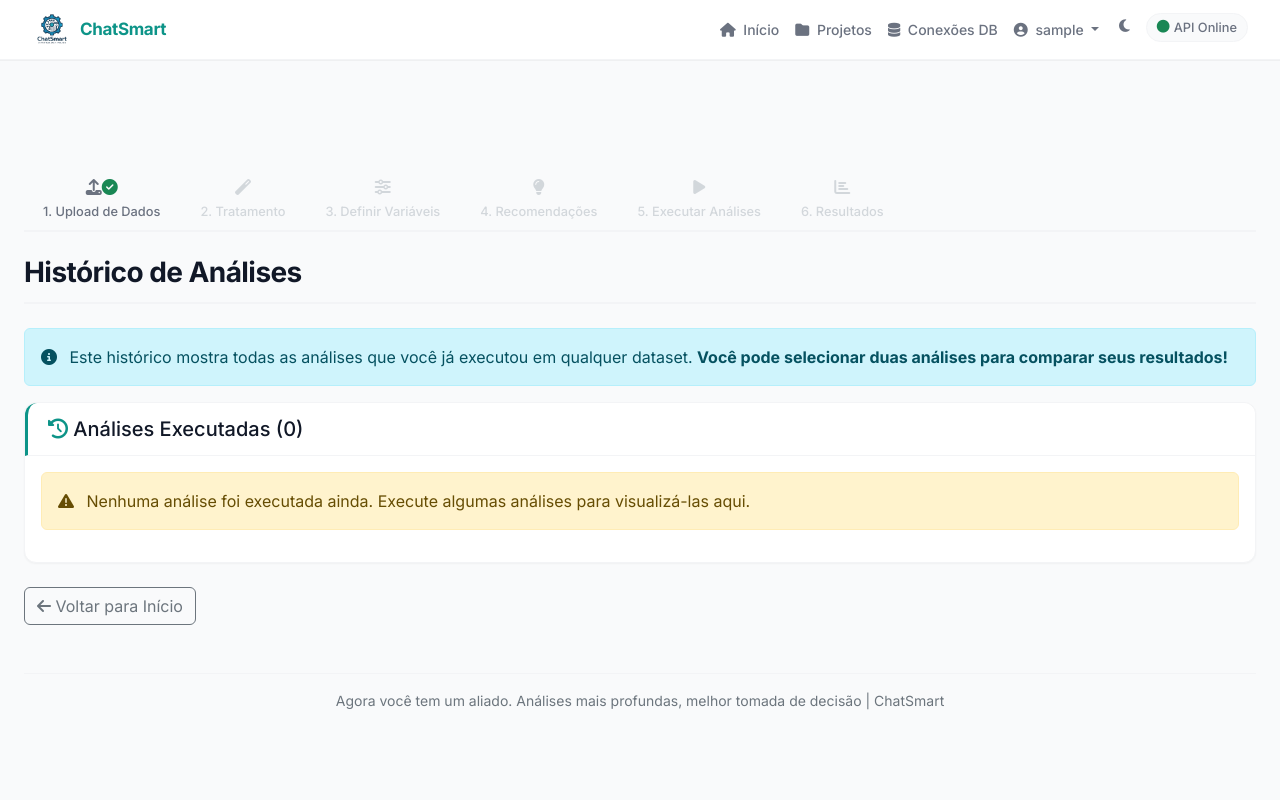
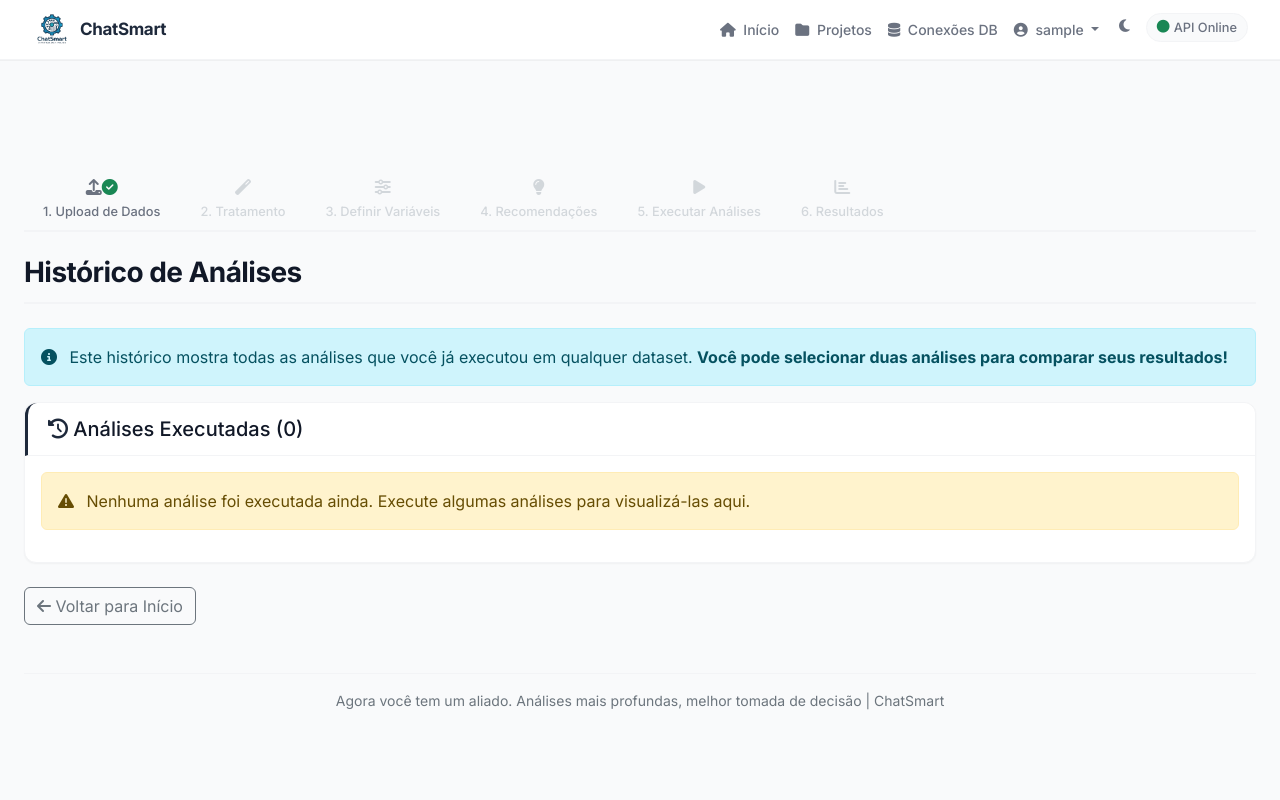
Before and after one commit to henrique-gama-eduzz/chatsmart_demo, a Django app: page /history/ in a window 1280 px wide. Run offline with Django 4.2, Linux system fonts and the light colour scheme; the visitor is signed in with stand-in values (Sample User, id 1); data that the repository does not hold is empty.

Commit message:
feat: switch to near-black slate palette (#1E293B) - Vercel-style minimal

```diff
--- a/frontend/static/css/style.css
+++ b/frontend/static/css/style.css
@@ -2,13 +2,13 @@
    DESIGN TOKENS
    ============================================================ */
 :root {
-  --color-primary:       #0D9488;
-  --color-primary-dark:  #0F766E;
-  --color-primary-light: #F0FDFA;
-  --color-primary-rgb:   13, 148, 136;
+  --color-primary:       #1E293B;
+  --color-primary-dark:  #0F172A;
+  --color-primary-light: #F8FAFC;
+  --color-primary-rgb:   30, 41, 59;
 
-  --color-accent:        #F97316;
-  --color-accent-dark:   #EA580C;
+  --color-accent:        #1E293B;
+  --color-accent-dark:   #0F172A;
 
   --color-success:       #059669;
   --color-success-light: #ECFDF5;
@@ -37,8 +37,8 @@
   --shadow-lg:  0 4px 16px rgba(0,0,0,0.08), 0 1px 4px rgba(0,0,0,0.04);
 
   /* Bootstrap overrides */
-  --bs-primary:          #0D9488;
-  --bs-primary-rgb:      13, 148, 136;
+  --bs-primary:          #1E293B;
+  --bs-primary-rgb:      30, 41, 59;
   --bs-body-font-family: var(--font-family);
   --bs-body-color:       var(--color-text);
 }
@@ -441,7 +441,7 @@ select[multiple] option:checked {
 select[multiple]:focus {
   border-color: var(--color-primary);
   outline: 0;
-  box-shadow: 0 0 0 0.25rem rgba(13, 148, 136, 0.2);
+  box-shadow: 0 0 0 0.25rem rgba(30, 41, 59, 0.12);
 }
 
 /* ============================================================
@@ -692,7 +692,7 @@ select[multiple]:focus {
 
 .login-brand-panel {
   flex: 1;
-  background: linear-gradient(135deg, var(--color-primary-dark) 0%, var(--color-primary) 65%, #818CF8 100%);
+  background: linear-gradient(160deg, #0F172A 0%, #1E293B 60%, #334155 100%);
   display: flex;
   flex-direction: column;
   justify-content: center;
@@ -952,7 +952,7 @@ body {
   --color-text:          #F1F5F9;
   --color-text-muted:    #94A3B8;
   --color-border:        #334155;
-  --color-primary-light: #134E4A;
+  --color-primary-light: #1E293B;
   --color-info-light:    #082F49;
   --color-success-light: #064E3B;
   --color-warning-light: #451A03;
@@ -972,7 +972,7 @@ body {
   color: var(--color-text-muted) !important;
 }
 [data-theme="dark"] .cs-navbar .navbar-brand span {
-  color: #2DD4BF !important;
+  color: #F1F5F9 !important;
 }
 [data-theme="dark"] .cs-navbar .nav-link:hover,
 [data-theme="dark"] .cs-navbar .nav-link.active {
@@ -1024,8 +1024,8 @@ body {
 }
 
 [data-theme="dark"] .accordion-button:not(.collapsed) {
-  background-color: var(--color-primary-light);
-  color: #2DD4BF;
+  background-color: rgba(255,255,255,0.05);
+  color: #F1F5F9;
 }
 
 [data-theme="dark"] .accordion-body { background-color: var(--color-white); }
@@ -1090,7 +1090,7 @@ body {
 [data-theme="dark"] .workflow-tabs .nav-link    { color: var(--color-text-muted); }
 [data-theme="dark"] .workflow-tabs .nav-link.active {
   background-color: var(--color-white);
-  color: #2DD4BF;
+  color: #94A3B8;
   border-color: var(--color-border);
 }
 
@@ -1260,7 +1260,7 @@ body {
 
 .register-brand-panel {
   flex: 0 0 320px;
-  background: linear-gradient(160deg, var(--color-primary-dark) 0%, var(--color-primary) 60%, #2DD4BF 100%);
+  background: linear-gradient(160deg, #0F172A 0%, #1E293B 60%, #334155 100%);
   display: flex;
   flex-direction: column;
   justify-content: center;
```
